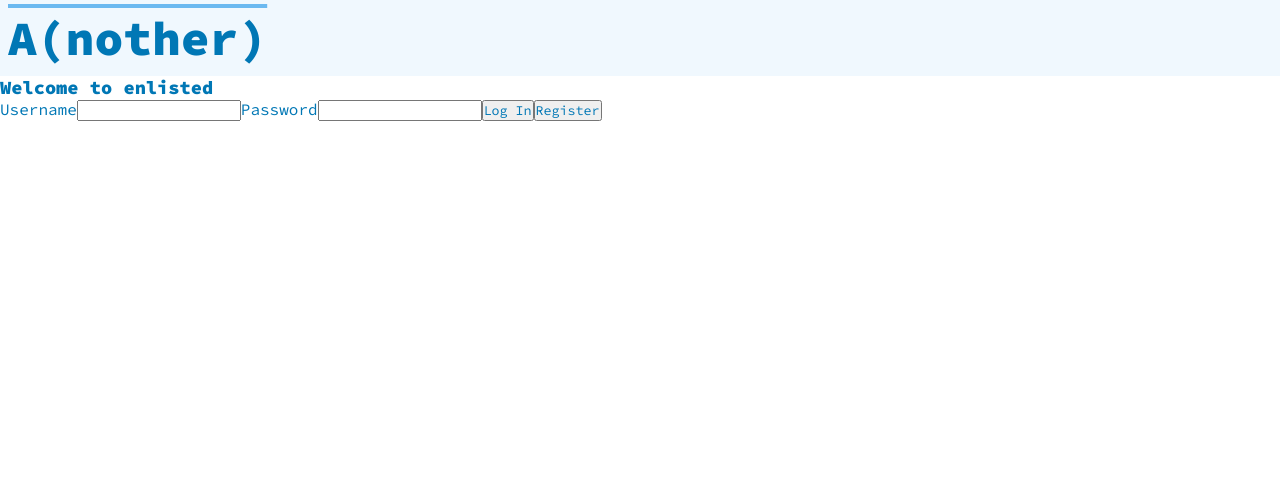
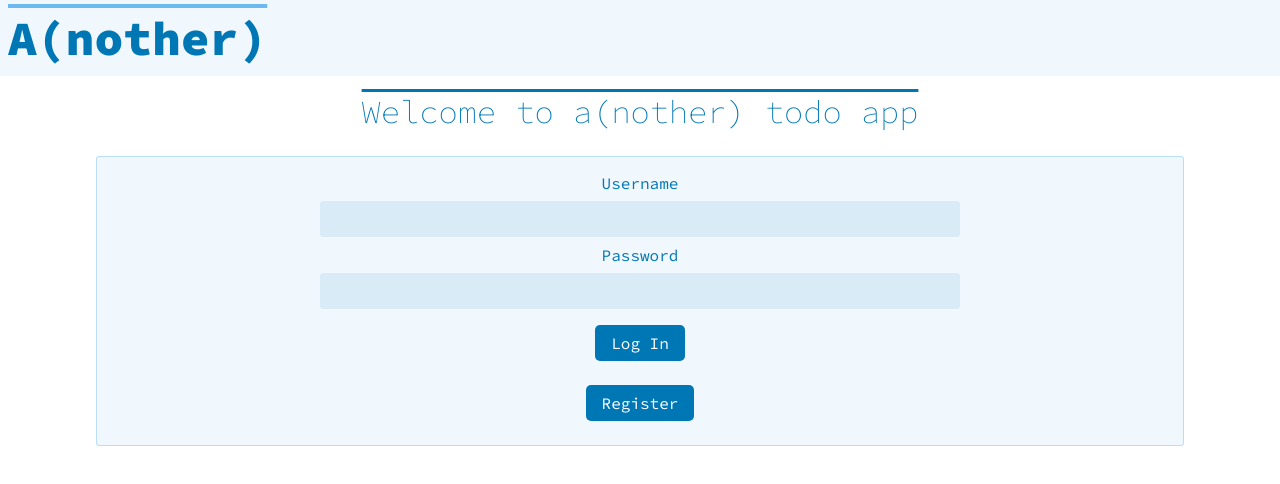
Before and after one commit to whippet-code/Another_Todo, a React (Create React App) app in the folder enlisted_todo/views/: page / in a window 1280 px wide. Shown: the top 484 px of the page. Built offline with nearby package versions, Linux system fonts and the light colour scheme.

Commit message:
More styles

```diff
--- a/enlisted_todo/views/src/components/Welcome.js
+++ b/enlisted_todo/views/src/components/Welcome.js
@@ -85,7 +85,7 @@ function Welcome(props) {
 
   return (
     <div className="welcome">
-      <h3>Welcome to enlisted</h3>
+      <h2>Welcome to a(nother) todo app</h2>
       <form className="signInForm" onSubmit={handleSubmit}>
         <label htmlFor="username">Username</label>
         <input type="text" name="username" onChange={handleChange} />
--- a/enlisted_todo/views/src/components/compStyles.css
+++ b/enlisted_todo/views/src/components/compStyles.css
@@ -168,4 +168,63 @@
 
 /* Welcome */
 .welcome {
+  display: flex;
+  flex-direction: column;
+  align-items: center;
+  justify-content: center;
+  gap: 0.5rem;
+  margin: 1rem;
 }
+
+.welcome h2 {
+  font-size: 2rem;
+  font-weight: 200;
+  color: #0077B5;
+  text-decoration: overline;
+}
+
+.signInForm {
+  display: flex;
+  flex-direction: column;
+  align-items: center;
+  justify-content: center;
+  gap: 0.5rem;
+  width: 85vw;
+  margin: 1rem;
+  background-color: rgba(107, 185, 240, 0.1);
+  padding: 1rem;
+  border:1px solid #6bb9f066;
+  border-radius: 0.2rem;
+}
+
+.signInForm input {
+  width: 50vw;
+  padding: 0.5rem;
+  border: none;
+  border-radius: 0.2rem;
+  font-size: 1rem;
+  text-align: center;
+  font-weight: 800;
+  border: none;
+  color: #0077B5;
+  background: rgba(0, 119, 181, 0.1);
+}
+
+.signInForm input:focus {
+  outline: none;
+}
+
+.welcome button {
+  background: #0077B5;
+  border: none;
+  border-radius: 5px;
+  color: white;
+  font-size: 1rem;
+  padding: 0.5rem 1rem;
+  margin: 0.5rem;
+  font-weight: 400;
+}
+
+.welcome button:hover {
+  background: #6BB9F0;
+}
```
